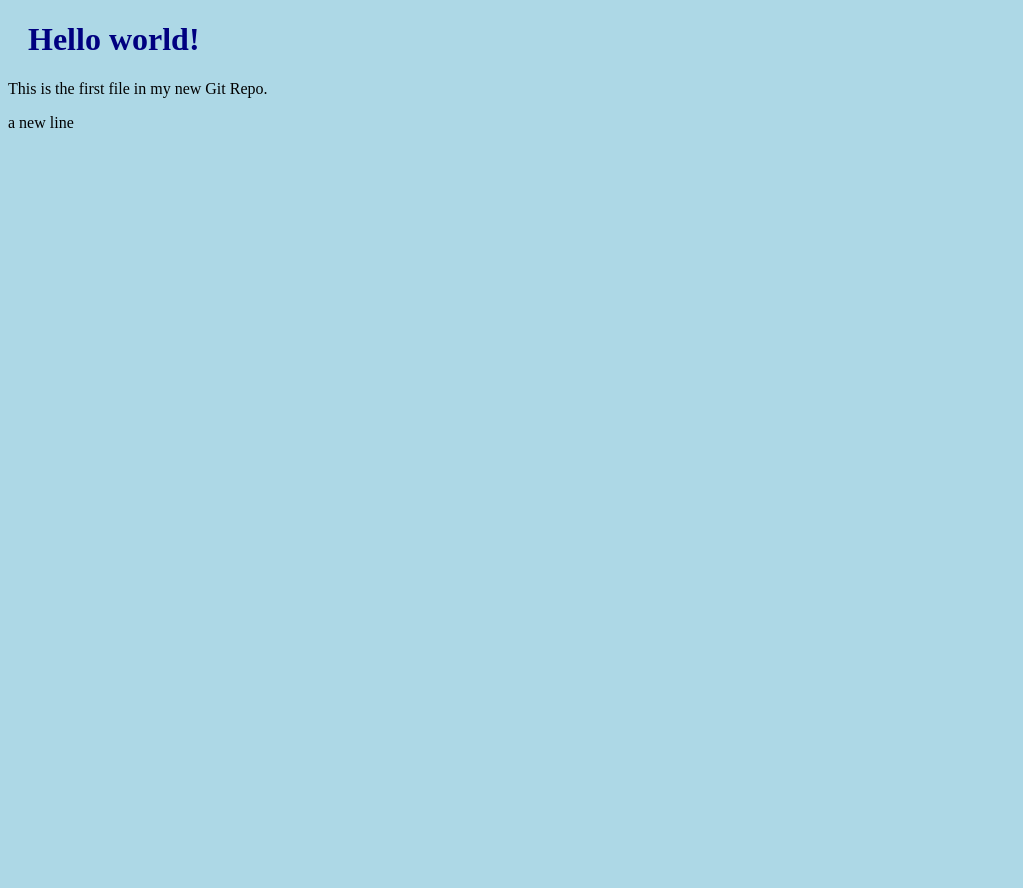
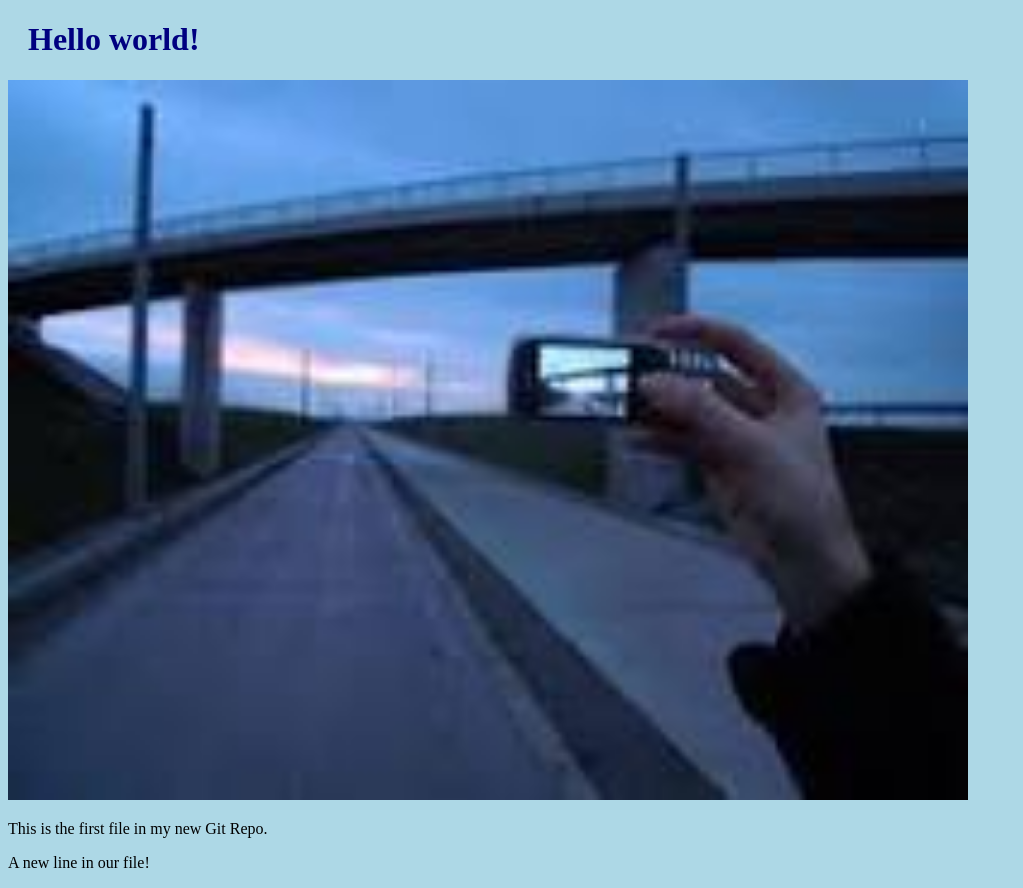
Before and after one commit to nelastik242/hello-world, a plain HTML site: page index.html in a window 1280 px wide. Shown: the whole page, without its empty margins (0-1023 px from the left). Before the commit the page ends 800 px from the top, so only its background shows below. Drawn offline with Linux system fonts and the light colour scheme.

Commit message:
add image to hello world

```diff
--- a/index.html
+++ b/index.html
@@ -7,8 +7,10 @@
 <body>
 
 <h1>Hello world!</h1>
+<div><img src="hello-world-images.png" alt="Hello World from Space"
+style="width:100%;max-width:960px"></div>
 <p>This is the first file in my new Git Repo.</p>
-<p>a new line</p>
+<p>A new line in our file!</p>
 
 </body>
 </html>
```
Also changed, not shown: hello-world-images.png (added).
